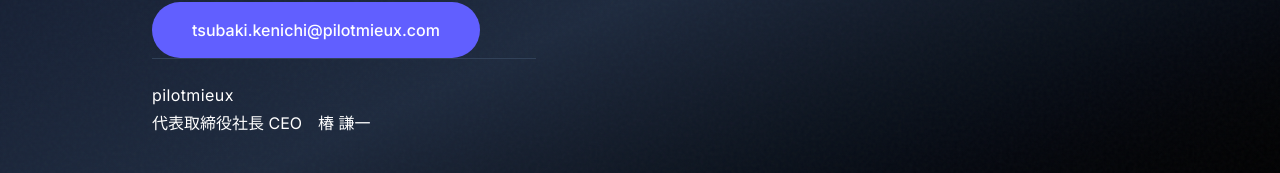
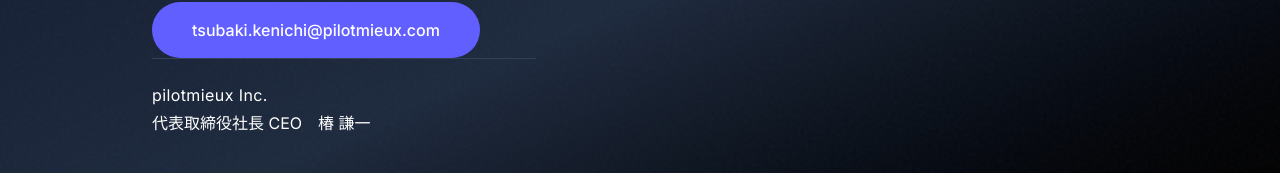
Before and after one commit to tanakasota0001-boop/pilotmieux, a Next.js app: page / in a window 1280 px wide. Shown: the part 2577-2750 px from the top of the page. Built offline with nearby package versions, Linux system fonts and the light colour scheme.

Commit message:
Update page.tsx
Update page.tsx

```diff
--- a/app/page.tsx
+++ b/app/page.tsx
@@ -235,7 +235,7 @@ const services = [
             </a>
 
   <div className="border-t border-slate-700 pt-6 max-w-sm">
-    <p className="tracking-wide">pilotmieux</p>
+    <p className="tracking-wide">pilotmieux Inc.</p>
     <p className="mt-1">代表取締役社長 CEO　椿 謙一</p>
   </div>
 
```
